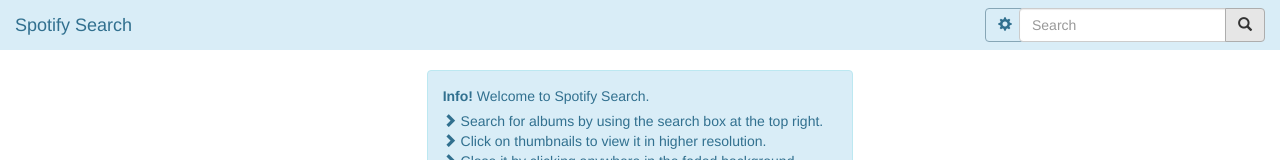
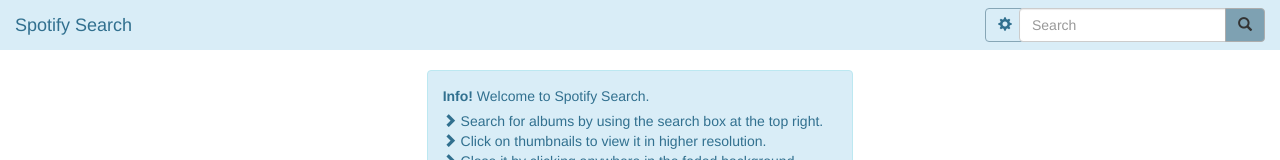
Before and after one commit to birajpaul31/SpotifyAlbumSearch, a website: page views/index.html in a window 1280 px wide. In both pictures the pointer is over the button 1244 px from the left and 25 px from the top of the page. Shown: the top 160 px of the page. Drawn offline with nearby package versions, Linux system fonts and the light colour scheme; some packages are replaced by stand-ins of ours; files that its build step writes are made by us from their sources; files whose address does not match are found by name.

Commit message:
Minor changes

```diff
--- a/public/css/styles.css
+++ b/public/css/styles.css
@@ -136,7 +136,9 @@
 	border: 1px solid #86A6B6;
 }
 
-.navbar-toggle:hover, .navbar-toggle:focus {
+.navbar-toggle:hover, .navbar-toggle:focus,
+.input_search_button:hover, .search_cancel_button:hover,
+.input_search_button:focus, .search_cancel_button:focus {
 	background-color: #7EA1B2;
 }
 
```
